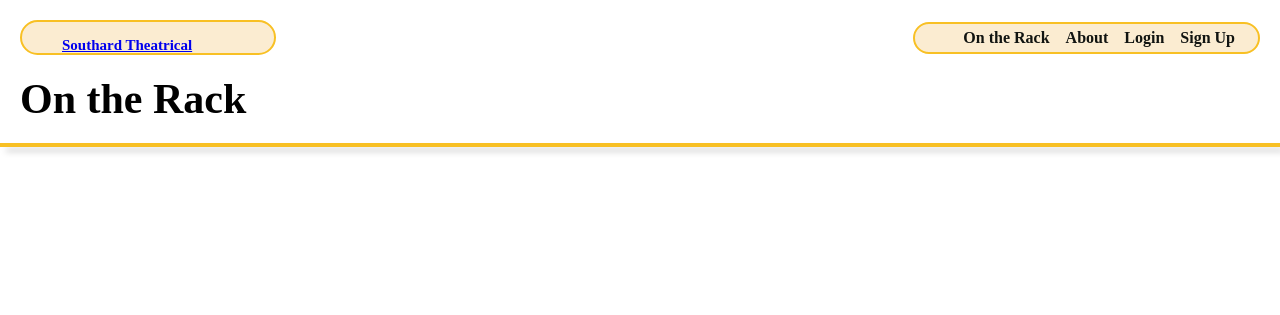
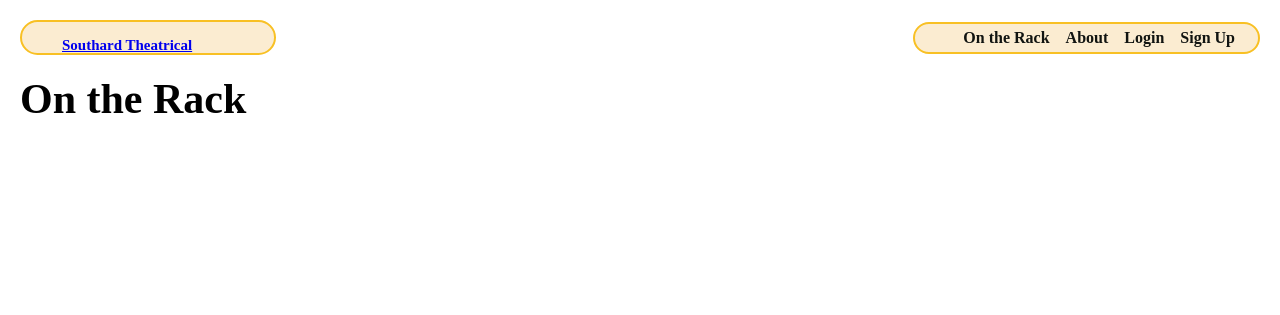
Before and after one commit to jg932/southard_theatrical, a Django app: page /garments/ in a window 1280 px wide. Shown: the top 315 px of the page. Run offline with Django 3.2, Linux system fonts and the light colour scheme; data that the repository does not hold is empty.

Commit message:
index styling

```diff
--- a/main_app/static/css/garment_index.css
+++ b/main_app/static/css/garment_index.css
@@ -3,8 +3,7 @@
   display: flex;
   justify-content: center;
   flex-wrap: wrap;
-  border: var(--borders);
-  box-shadow: var(--card-box-shadow);
+
 }
 
 .card {
@@ -16,6 +15,8 @@
 .card-content {
   padding: 10px;
   width: 100%;
+  border: var(--borders);
+  box-shadow: var(--card-box-shadow);
 }
 
 .usr-img {
```
